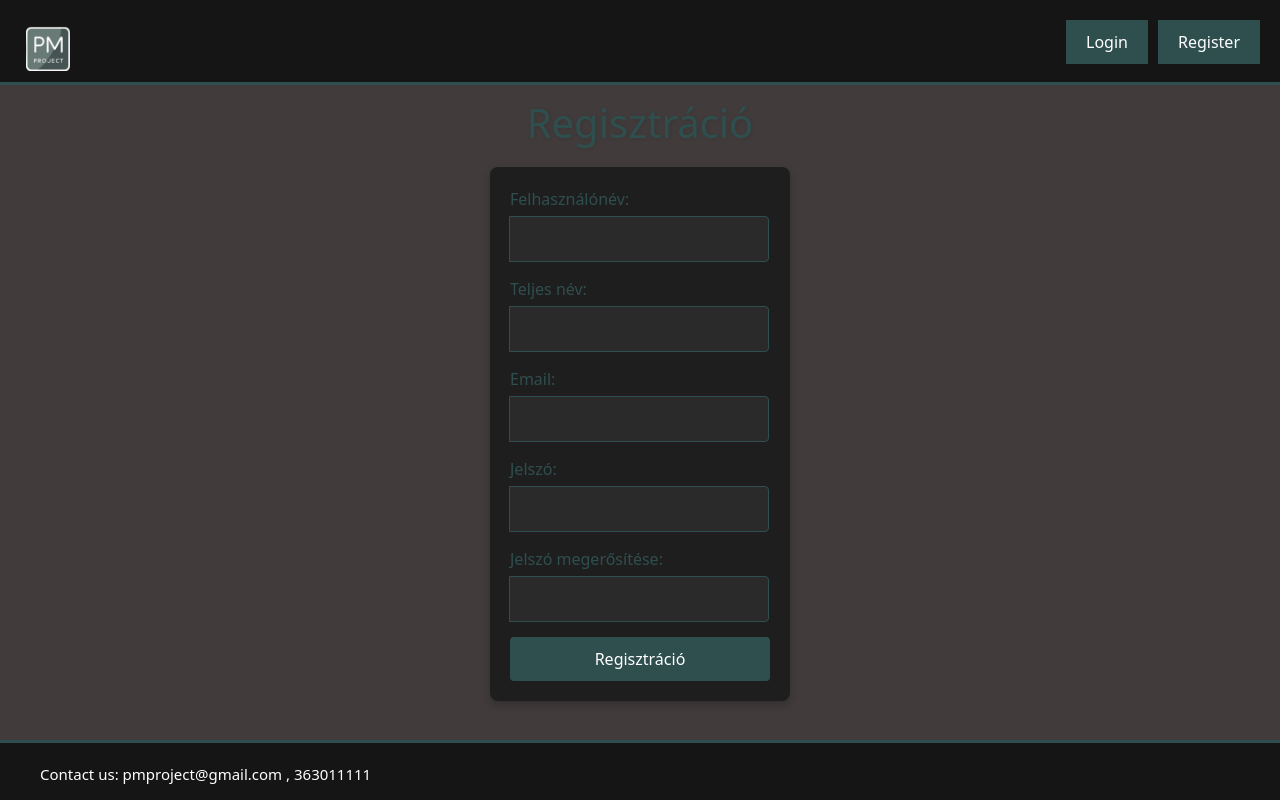
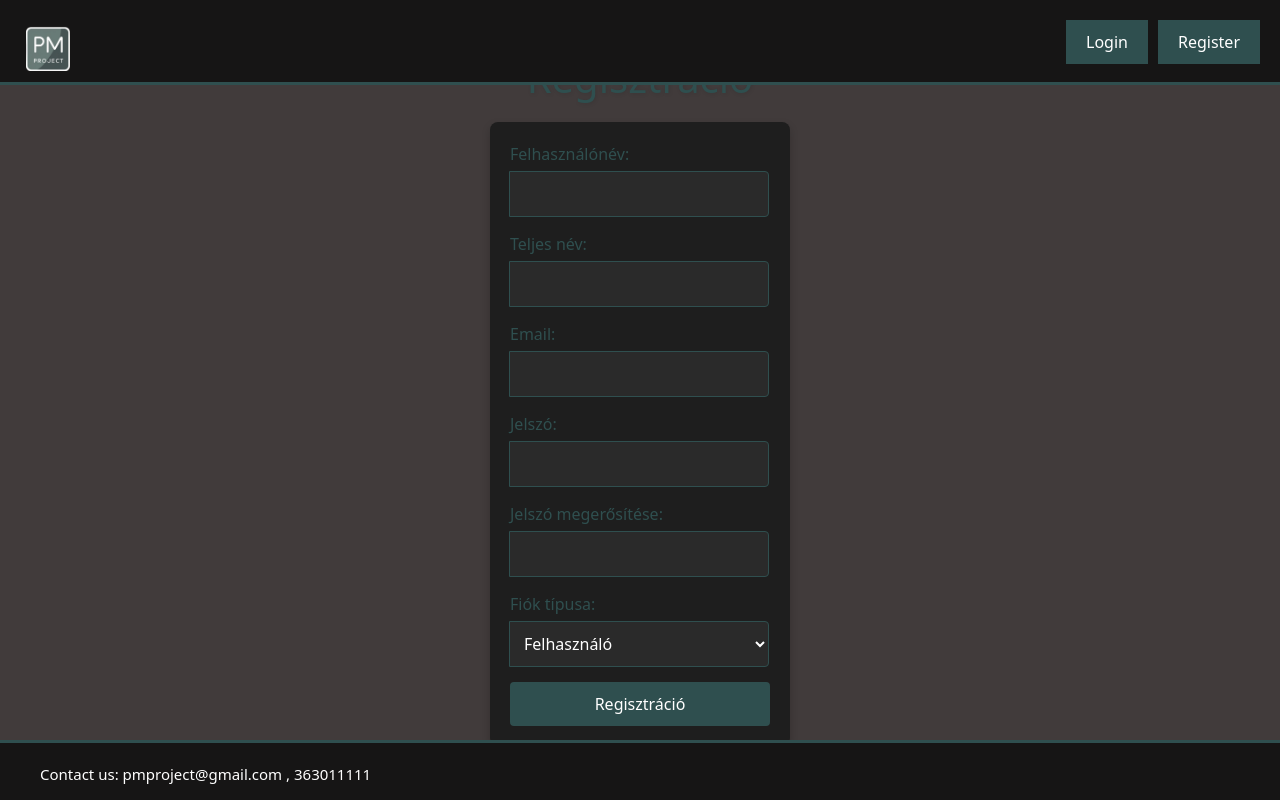
Before and after one commit to PoznanaKing/Vizsgaremek, a React (Create React App) app: page /register in a window 1280 px wide. Built offline with nearby package versions, Linux system fonts and the light colour scheme.

Commit message:
The role selector has been added to the register page.

```diff
--- a/src/Register.js
+++ b/src/Register.js
@@ -1,20 +1,7 @@
-import React from 'react';
+import React, { useState } from 'react';
 import './Register.css';
-import { useState } from 'react';
 import axios from 'axios';
-import { Navigate, useNavigate } from 'react-router-dom';
-
-
-//todo:
-//Jelszó megfelelő kezelése
-//kinézet javítása.
-//hiba kijelzése, ha hibás a regisztrációs adatok.
-//fontos üzeneteket a felhasználónak jelezzük ki.
-//A regisztrációnál csináljunk egy töltődési felületet.
-//boostrap iconok kellenek!
-//regisztrációnál nem rossz a 2 másodperces timer.
-
-
+import { useNavigate } from 'react-router-dom';
 
 export default function Register() {
   const [username, setUsername] = useState('');
@@ -27,9 +14,8 @@ export default function Register() {
   const [fullname, setFullname] = useState('');
   const [userId, setUserId] = useState(null);
   const [activationCodeInput, setActivationCodeInput] = useState('');
-  const navigate = useNavigate()
-
-    //Ez a regisztrációt kezelő függvény.
+  const [userType, setUserType] = useState('User');
+  const navigate = useNavigate();
 
   const handleSubmit = async (e) => {
     e.preventDefault();
@@ -45,27 +31,22 @@ export default function Register() {
         password: password,
         email: email,
         fullName: fullname,
+        userType: userType,
       });
 
       const receivedUserId = response.data.user.result.id;
-
       setUserId(receivedUserId);
       setShowVerification(true);
       setSuccessMessage('Sikeres regisztráció! Kérjük erősítsd meg email címed az aktiváló kóddal.');
       setErrorMessage('');
-
     } catch (error) {
       console.error("Regisztráció hiba:", error);
       setErrorMessage(error.response?.data?.message || 'Hálózati hiba történt. Próbáld újra később!');
     }
   };
 
-  //Ez a visszaigazoló kódot kezelő függvény.
-
   const handleVerification = async () => {
     try {
-
-
       if (!userId) {
         setErrorMessage('Hiányzó felhasználói azonosító. Kérjük, regisztráljon újra.');
         return;
@@ -75,15 +56,12 @@ export default function Register() {
         `https://localhost:7285/auth/EmailVerification?inputCode=${parseInt(activationCodeInput, 10)}&userId=${userId}`
       );
 
-      console.log("Megerősítés válasz:", response.data);
-
       setSuccessMessage('Sikeres email megerősítés! Most már bejelentkezhetsz.');
       setErrorMessage('');
       setActivationCodeInput('');
-      navigate("/login")
+      navigate("/login");
     } catch (error) {
       console.error("Megerősítés hiba:", error);
-      console.error("Hibaadat:", error.response?.data);
       setErrorMessage(error.response?.data?.message || 'Aktiválási hiba történt.');
     }
   };
@@ -98,9 +76,7 @@ export default function Register() {
           {successMessage && <p className="success-message">{successMessage}</p>}
 
           <div className="input-group">
-            <label htmlFor="username" className="input-label">
-              Felhasználónév:
-            </label>
+            <label htmlFor="username" className="input-label">Felhasználónév:</label>
             <input
               type="text"
               id="username"
@@ -112,9 +88,7 @@ export default function Register() {
           </div>
 
           <div className="input-group">
-            <label htmlFor="fullname" className="input-label">
-              Teljes név:
-            </label>
+            <label htmlFor="fullname" className="input-label">Teljes név:</label>
             <input
               type="text"
               id="fullname"
@@ -126,9 +100,7 @@ export default function Register() {
           </div>
 
           <div className="input-group">
-            <label htmlFor="email" className="input-label">
-              Email:
-            </label>
+            <label htmlFor="email" className="input-label">Email:</label>
             <input
               type="email"
               id="email"
@@ -140,9 +112,7 @@ export default function Register() {
           </div>
 
           <div className="input-group">
-            <label htmlFor="password" className="input-label">
-              Jelszó:
-            </label>
+            <label htmlFor="password" className="input-label">Jelszó:</label>
             <input
               type="password"
               id="password"
@@ -154,9 +124,7 @@ export default function Register() {
           </div>
 
           <div className="input-group">
-            <label htmlFor="confirmPassword" className="input-label">
-              Jelszó megerősítése:
-            </label>
+            <label htmlFor="confirmPassword" className="input-label">Jelszó megerősítése:</label>
             <input
               type="password"
               id="confirmPassword"
@@ -167,19 +135,28 @@ export default function Register() {
             />
           </div>
 
-          <button type="submit" className="register-button">
-            Regisztráció
-          </button>
+          <div className="input-group">
+            <label htmlFor="userType" className="input-label">Fiók típusa:</label>
+            <select
+              id="userType"
+              value={userType}
+              onChange={(e) => setUserType(e.target.value)}
+              className="input-field"
+              required
+            >
+              <option value="User">Felhasználó</option>
+              <option value="Trainer">Edző</option>
+              <option value="Placeowner">Helytulajdonos</option>
+            </select>
+          </div>
+
+          <button type="submit" className="register-button">Regisztráció</button>
         </form>
       ) : (
         <div className="verification-section">
-          <p className="verification-info">
-            Kérjük add meg az email címedre küldött aktiváló kódot!
-          </p>
+          <p className="verification-info">Kérjük add meg az email címedre küldött aktiváló kódot!</p>
           <div className="input-group">
-            <label htmlFor="activationCode" className="input-label">
-              Aktiváló kód:
-            </label>
+            <label htmlFor="activationCode" className="input-label">Aktiváló kód:</label>
             <input
               type="text"
               id="activationCode"
@@ -190,9 +167,7 @@ export default function Register() {
               required
             />
           </div>
-          <button onClick={handleVerification} className="verification-button">
-            Email hitelesítése
-          </button>
+          <button onClick={handleVerification} className="verification-button">Email hitelesítése</button>
           {errorMessage && <p className="error-message">{errorMessage}</p>}
           {successMessage && <p className="success-message">{successMessage}</p>}
         </div>
```
